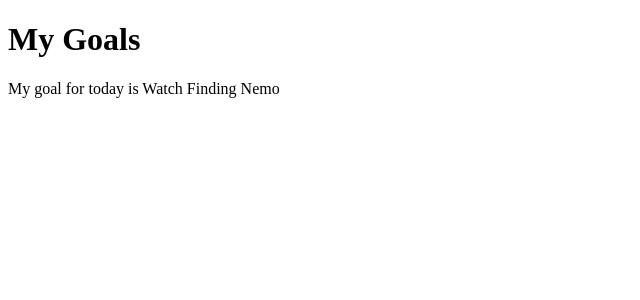
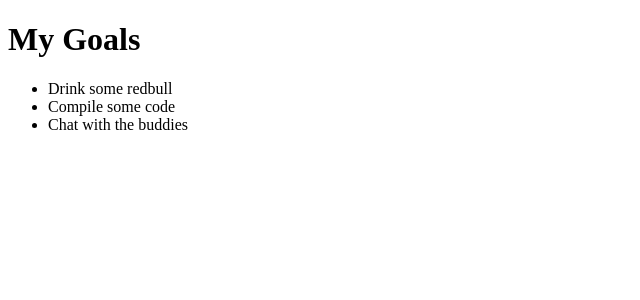
Before and after one commit to Janice-M/goals, an Angular app: page / in a window 1280 px wide. Shown: the top 300 px of the page, without its empty margins (0-640 px from the left). Built offline with nearby package versions, Linux system fonts and the light colour scheme.

Commit message:
array into list and new component

```diff
--- a/src/app/app.component.html
+++ b/src/app/app.component.html
@@ -1,5 +1,9 @@
 <!--The content below is only a placeholder and can be replaced.-->
 <div>
   <h1>My Goals</h1>
-  <p>My goal for today is {{ goal }}</p>
+  <ul>
+      <li *ngFor='let goal of goals'>
+        {{goal}}
+      </li>
+  </ul>
 </div>
--- a/src/app/app.component.ts
+++ b/src/app/app.component.ts
@@ -1,3 +1,4 @@
+
 import { Component } from '@angular/core';
 
 @Component({
@@ -6,5 +7,9 @@ import { Component } from '@angular/core';
   styleUrls: ['./app.component.css']
 })
 export class AppComponent {
-  goal = 'Watch Finding Nemo'
+  goals:string[];
+
+  constructor(){
+    this.goals = ['Drink some redbull', 'Compile some code', 'Chat with the buddies']
+  }
 }
--- /dev/null
+++ b/src/app/goal.ts
@@ -0,0 +1,4 @@
+export class Goal {
+  id: number;
+  name: string;
+}
```
Also changed, not shown: 1 other file (tests, documents, lock files or other folders).
